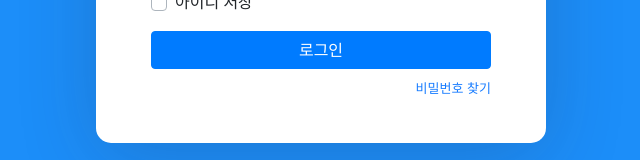
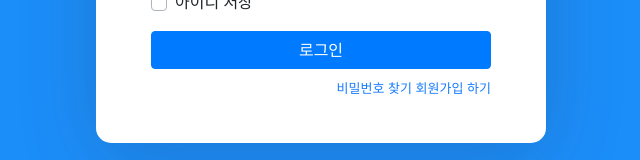
Before and after one commit to owlsogul/capstone_helper, a React (Create React App) app in the folder frontend/capstone/: page /sign-in in a window 1280 px wide. Shown: the part 464-624 px from the top of the page, without its empty margins (319-959 px from the left). Built offline with nearby package versions, Linux system fonts and the light colour scheme.

Commit message:
로그인 화면에 회원가입으로 가는 버튼 추가

```diff
--- a/frontend/capstone/src/pages/LoginPage.js
+++ b/frontend/capstone/src/pages/LoginPage.js
@@ -75,7 +75,10 @@ export default class Login extends Component {
                             this.doLogin()
                         }}>로그인</button>
                         <p className="forgot-password text-right">
-                            <a href="#">비밀번호 찾기</a>
+                            <a href="#" onClick={console.log("TODO")}> 비밀번호 찾기  </a>
+                            <a href="#" onClick={(e) => {
+                                window.location="/sign-up"
+                            }}>회원가입 하기</a>
                         </p>
                     </form>
                 </div>
```
